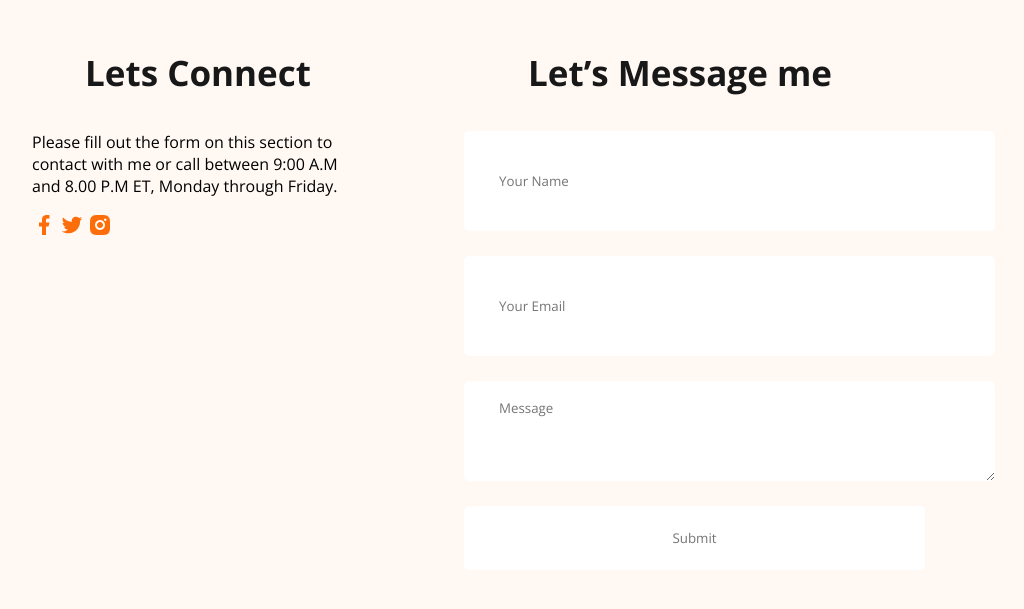
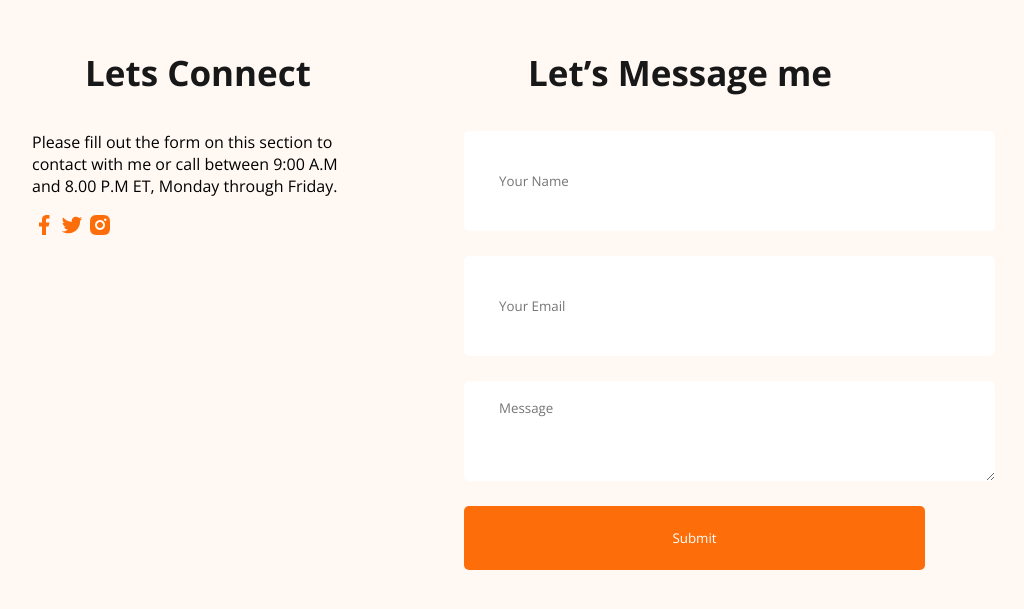
Before and after one commit to noushin-nusrat/MYPORTFOLIO, a plain HTML site: page index.html in a window 1280 px wide. Shown: the part 3524-4133 px from the top of the page, without its empty margins (176-1200 px from the left). Drawn offline with nearby package versions, Linux system fonts and the light colour scheme.

Commit message:
project done

```diff
--- a/index.html
+++ b/index.html
@@ -169,7 +169,8 @@
                <input placeholder="Your Name" type="text" name="" id="">
                <input placeholder="Your Email" type="email" name="" id="">
                <textarea placeholder="Message" name="" id="" cols="30" rows="10"></textarea>
-               <input class="btn" type="submit" value="Submit">
+               <!-- <input class="btn-primary" type="submit" value="Submit"> -->
+               <input style="background-color: #FD6E0A; color: white;" type="submit" value="Submit">
             </form>
         </div>
     </footer>
--- a/style.css
+++ b/style.css
@@ -219,7 +219,7 @@
    height: 64px;
  }
 
- .btn {
+ /* .btn {
    border-radius: 5px;
    background: #FD6E0A;
- }
+ } */
```
